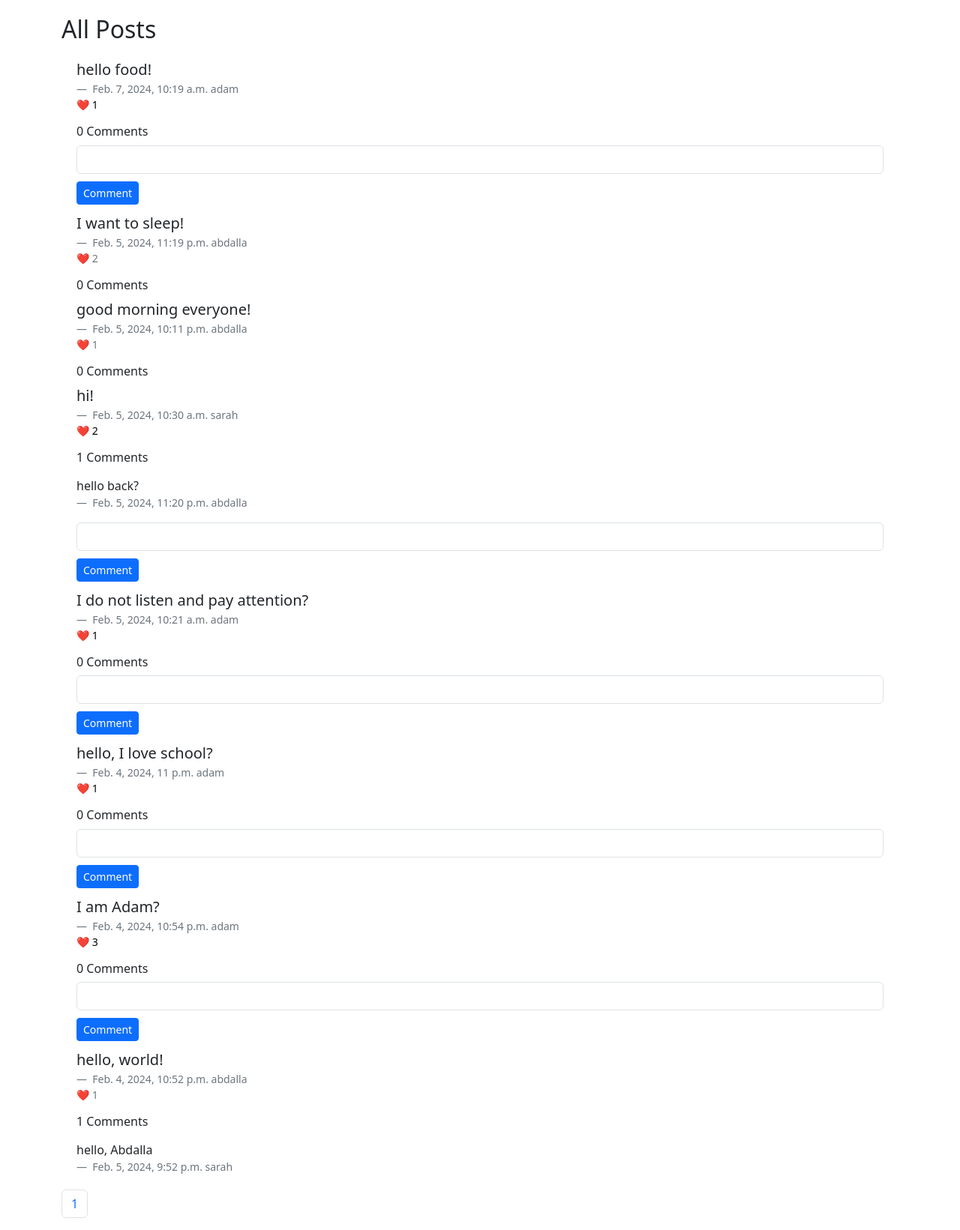
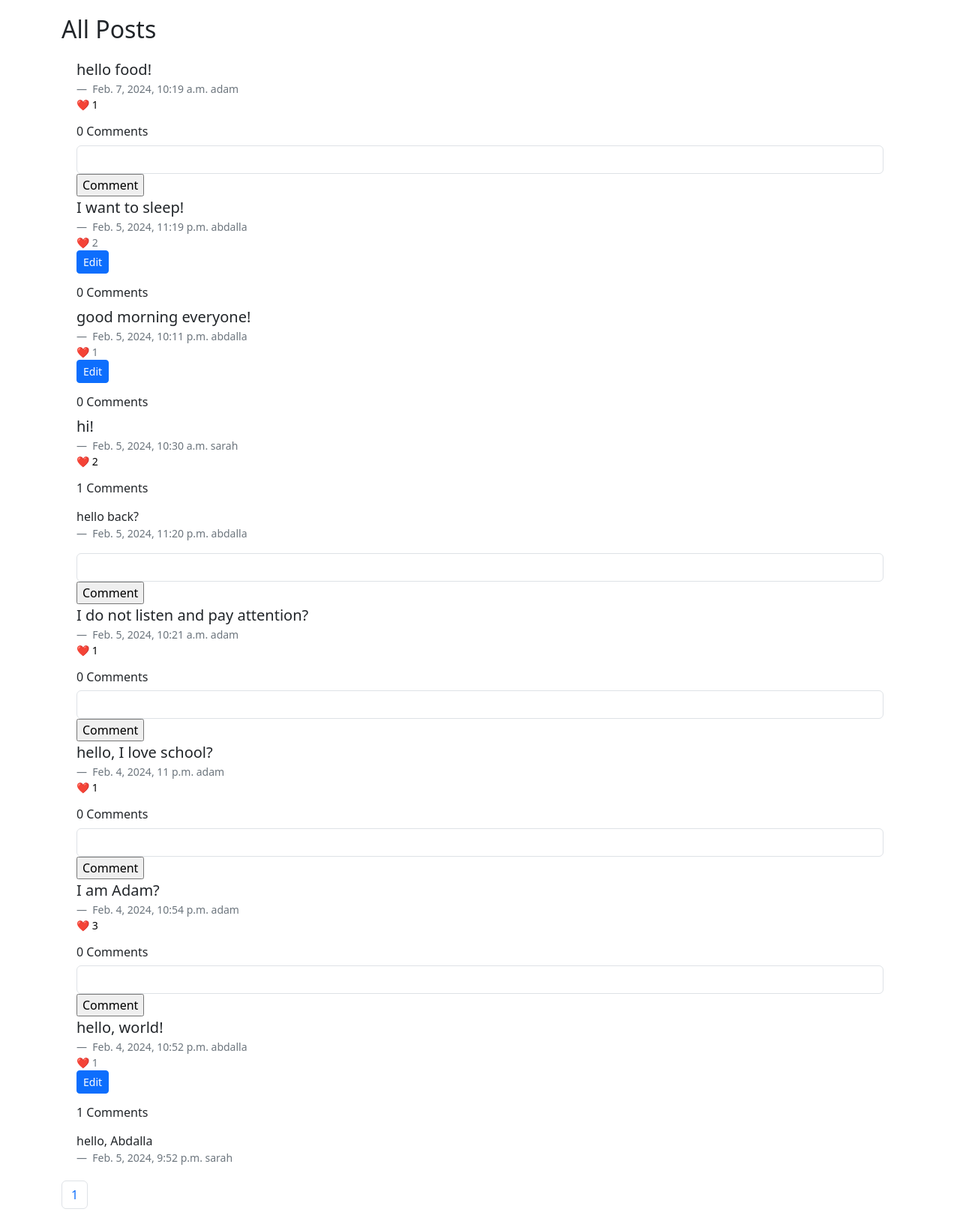
Before and after one commit to abdalla-diaai/network, a Django app: page /allposts in a window 1280 px wide. Shown: the part 76-1717 px from the top of the page at 75% size. After the commit the page ends 1689 px from the top, so only its background shows below. Run offline with Django 3.2, Linux system fonts and the light colour scheme; a user stored in the database is signed in; data comes from the database, SQL or seed files in the repository; both versions use the stored data as it was after the commit; some libraries are stand-ins or nearby versions.

Commit message:
old post showing but not updating.

```diff
--- a/network/forms.py
+++ b/network/forms.py
@@ -18,13 +18,11 @@ class PostForm(StylishForm):
         fields = ["body"]
         widgets = {
             "owner": forms.HiddenInput(),
-            # adjust textarea field
         }
         # remove label field
         labels = {
             "body": " ",
         }
-
 
 class CommentForm(StylishForm):
     class Meta:
--- a/network/models.py
+++ b/network/models.py
@@ -46,6 +46,7 @@ class Post(TimeStampedModel):
 
 
 
+
 class Comment(TimeStampedModel):
     comment_owner = models.ForeignKey(settings.AUTH_USER_MODEL, on_delete=models.CASCADE, null=True)
     comment_created = TimeStampedModel.created_at
--- a/network/static/network/script.js
+++ b/network/static/network/script.js
@@ -1,11 +1,37 @@
+    // Edit post function
+    function editPost(postId) {
+        fetch(`/edit/${postId}`, {
+            method: 'PUT',
+            body: JSON.stringify({
+                body: $(`#post-body-${postId}`).val
+            }),
+            headers: {
+                'Content-Type': 'application/json'
+            }
+        })
+        .then(response => {
+            // Handle the response as needed
+            console.log(response);
+        })
+        .catch(error => {
+            // Handle errors
+            console.error('Error:', error);
+        });
+    }
 
 document.addEventListener('DOMContentLoaded', function () {
+    document.querySelectorAll('.edit-view').forEach(editView => {
+        editView.style.display = 'none';
+    });
+    document.querySelectorAll('.post-view').forEach(postView => {
+        postView.style.display = 'block';
+    });
+
     document.querySelectorAll('button').forEach(button => {
         button.onclick = function(event) {
-            event.preventDefault()
-            var postId =  button.getAttribute('data-id');
-            console.log(postId)
-            var currentLikes = parseInt(document.querySelector('#current-likes').innerHTML);
+            event.preventDefault();
+            var postId = button.getAttribute('data-id');
+            var currentLikes = parseInt(document.querySelector('.current-likes').innerHTML);
 
             fetch(`/like/${postId}`, {
                 method: 'PUT',
@@ -17,13 +43,32 @@ document.addEventListener('DOMContentLoaded', function () {
                 }
             })
             .then(response => {
-                // Handle the response as needed
                 console.log(response);
             })
             .catch(error => {
-                // Handle errors
                 console.error('Error:', error);
             });
         }
-    })
+    });
+
+    var postId;
+    // Function to show form and prepopulate field with old post
+    $("button").on("click", function () {
+        postId = $(this).attr("data-id");
+        document.querySelector(`#edit-view-${postId}`).style.display = 'block';
+        document.querySelector(`#post-view-${postId}`).style.display = 'none';
+        fetch(`/edit/${postId}`)
+            .then(response => response.json())
+            .then(post => {
+                $(`#post-body-${postId}`).text(post.body);
+            });
+    });
+
+
+
+    // Event binding for edit form
+    $(`#edit-form${postId}`).on("submit", function (event) {
+        event.preventDefault();
+        editPost(postId);
+    });
 });
--- a/network/templates/network/posts.html
+++ b/network/templates/network/posts.html
@@ -6,20 +6,34 @@
 {% if user.is_authenticated %}
 <div class="comments">
     {% for post in page_obj %}
-    <blockquote class="blockquote">
+    <blockquote class="blockquote post-view" id="post-view-{{ post.id }}">
         {{ post.body | linebreaks }}
+
     </blockquote>
+    {% if post.user|stringformat:"s" == request.user.username %}
+        <div class="edit-view" id="edit-view-{{ post.id }}">
+            <form id="edit-form-{{ post.id }}" action="{% url 'edit' post.id %}" method="PUT">
+                <div class="form-group">
+                    <textarea class="form-control" name="" id="post-body-{{ post.id }}"></textarea>
+                </div>
+                <input id="edit-button-{{ post.id }}" class="btn btn-primary" type="submit" value="Post" name="save">
+            </form>
+        </div>
+        {% endif %}
     <figcaption class="blockquote-footer">
         {{ post.created }}
         {{ post.user}}
         {% if post.user|stringformat:"s" != request.user.username %}
 
-        <form id="like-form" method="PUT" action="{% url 'like' post.id %}">
+        <form class="like-form" method="POST" action="{% url 'like' post.id %}">
+            {% csrf_token %}
             <!-- Your other form fields if any -->
-            <button data-id={{ post.id }} type="button" class="like-button">❤️ <span id="current-likes">{{ post.likes }}</span></button>
+            <button data-id={{ post.id }} type="submit" class="like-button">❤️ <span class="current-likes">{{ post.likes }}</span></button>
         </form>
         {% else %}
         <div><span>❤️ {{ post.likes }}</span></div>
+        <button class="edit-post btn btn-primary btn-sm" data-id={{ post.id }} id="edit-button-{{ post.id }}">Edit</button>
+
         {% endif %}
 
     </figcaption>
@@ -38,14 +52,14 @@
     {% endfor %}
     {% if post.user|stringformat:"s" != request.user.username %}
 
-    <form action="{% url 'comment' post.id %}" , method="post">
+    <form action="{% url 'comment' post.id %}" , method="POST">
         {% csrf_token %}
         {% for field in form %}
         <div class="form-text">
             <div>{{ field }}</div>
         </div>
         {% endfor %}
-        <input id="post-button" class="btn btn-primary btn-sm" type="submit" value="Comment" name="save">
+        <input class="post-button" class="btn btn-primary btn-sm" type="submit" value="Comment" name="save">
     </form>
     {% endif %}
     {% endfor %}
@@ -76,7 +90,9 @@
 {% endif %}
 
 {% block script %}
+<script src="https://cdnjs.cloudflare.com/ajax/libs/jquery/3.2.1/jquery.min.js"></script>
 <script src="{% static 'network/script.js' %}"></script>
+
 {% endblock %}
 
 {% endblock %}
--- a/network/urls.py
+++ b/network/urls.py
@@ -16,4 +16,6 @@ urlpatterns = [
     path("comment/<int:post_id>", views.comment, name="comment"),
     path("following", views.view_following, name="following"),
     path("like/<int:post_id>", views.like, name="like"),
+    path("edit/<int:post_id>", views.edit, name="edit"),
+
 ]
--- a/network/views.py
+++ b/network/views.py
@@ -197,14 +197,6 @@ def view_following(request):
         },
     )
 
-# def like(request, post_id):
-#     posts = Post.objects.get(pk=post_id)
-#     if request.user not in posts.reactions.all():
-#         posts.reactions.add(request.user)
-#         posts.likes += 1
-#         posts.save()
-#     return HttpResponseRedirect(reverse("allposts"))
-
 @csrf_exempt
 def like(request, post_id):
     try:
@@ -233,3 +225,26 @@ def like(request, post_id):
         return JsonResponse({
             "error": "GET or PUT request required."
         }, status=400)
+
+def edit(request, post_id):
+    try:
+        post = Post.objects.get(pk=post_id)
+
+    except Post.DoesNotExist:
+        return JsonResponse({"error": "Post not found."}, status=404)
+
+    if request.method == "GET":
+        return JsonResponse(post.serialize())
+
+    elif request.method == "POST":
+        data = json.loads(request.body)
+        if data.get("body") is not None:
+            post.body = data["body"]
+            print(post.body)
+        post.save()
+        return HttpResponse(status=204)
+
+    else:
+        return JsonResponse({
+            "error": "GET or PUT request required."
+        }, status=400)
```
Also changed, not shown: db.sqlite3, network/static/network/styles.css (line endings or trailing spaces).
